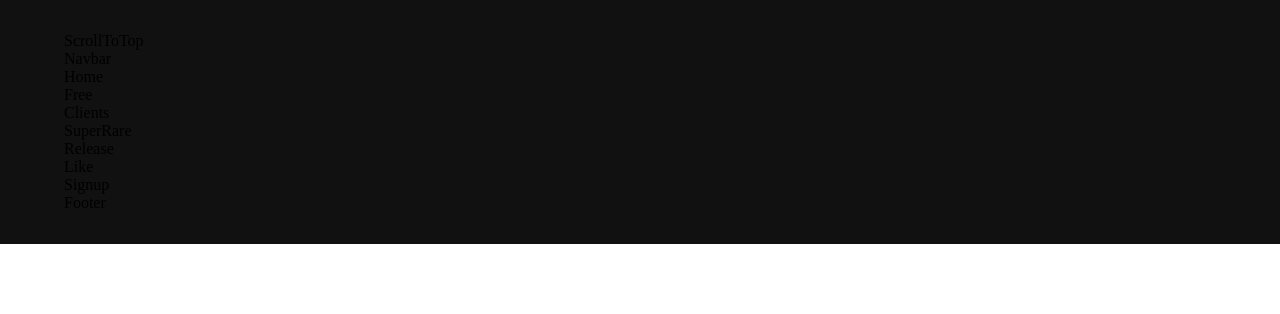
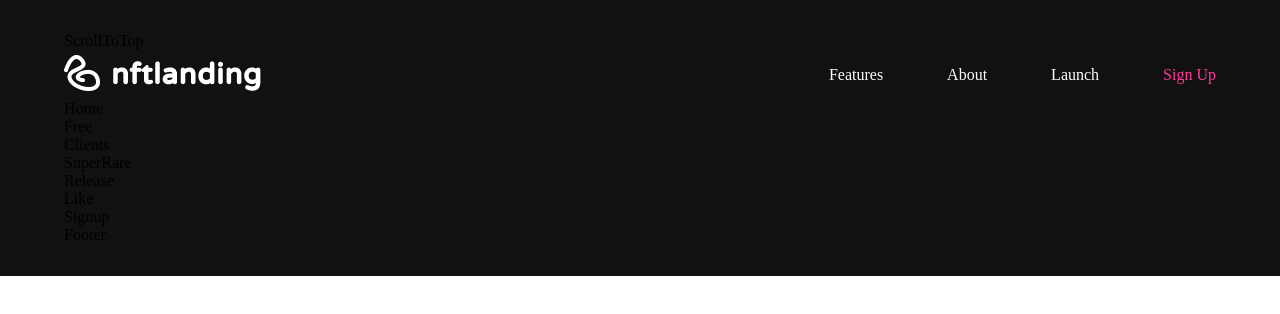
Before and after one commit to DevArthuro/landing-nft, a React (Vite) app: page / in a window 1280 px wide. Shown: the top 314 px of the page. Built offline with nearby package versions, Linux system fonts and the light colour scheme.

Commit message:
feat: add navbar

```diff
--- a/src/components/Navbar.tsx
+++ b/src/components/Navbar.tsx
@@ -1,5 +1,37 @@
+import { useState } from "react";
+import Logo from "../../public/logo.png";
+
 const Navbar = () => {
-  return <div>Navbar</div>;
+  const [navState, setNavState] = useState(false);
+  return (
+    <nav>
+      <div className="brand-container">
+        <div className="brand">
+          <img src={Logo} alt="logo" className="logo" />
+        </div>
+        <div className="toggle-container">
+          <div className="toggle"></div>
+          <div className="mode"></div>
+        </div>
+      </div>
+      <div className="links-container">
+        <ul className="links">
+          <li>
+            <a href="#">Features</a>
+          </li>
+          <li>
+            <a href="#">About</a>
+          </li>
+          <li>
+            <a href="#">Launch</a>
+          </li>
+          <li>
+            <a href="#">Sign Up</a>
+          </li>
+        </ul>
+      </div>
+    </nav>
+  );
 };
 
 export default Navbar;
--- a/src/sass/components/_navbar.scss
+++ b/src/sass/components/_navbar.scss
@@ -0,0 +1,35 @@
+@use "../base/variables" as *;
+
+nav {
+  display: flex;
+  justify-content: space-between;
+  align-items: center;
+  .brand-container {
+    .brand {
+      img {
+        height: 100%;
+      }
+    }
+    .toggle-container {
+      display: none;
+    }
+  }
+  .links-container {
+    .links {
+      list-style: none;
+      display: flex;
+      gap: 4rem;
+      li {
+        a {
+          color: map-get($colors, --accent-color1);
+          text-decoration: none;
+        }
+        &:last-of-type {
+          a {
+            color: map-get($colors, --pink);
+          }
+        }
+      }
+    }
+  }
+}
--- a/src/styles/index.css
+++ b/src/styles/index.css
@@ -1 +1 @@
-@import"https://fonts.googleapis.com/css2?family=Inter:ital,opsz,wght@0,14..32,100..900;1,14..32,100..900&family=Poppins:ital,wght@0,300;0,400;0,500;0,600;0,700;1,300;1,400;1,500;1,600;1,700&display=swap";[data-theme=light]{--background: #fff;--accent-color1: #000;--accent-color2: #eee;--accent-color3: #777;--card-color: #eee}*{box-sizing:border-box}html{scroll-behavior:smooth;font-family:"Inter" sans-serif}body{padding:0;margin:0}.app-container{background-color:#111;overflow:hidden;transition:.5s ease-in-out;padding:2rem 4rem}@media screen and (max-width: 1080px){.app-container{padding:0}.app-container::-webkit-scrollbar{display:none}}::-webkit-scrollbar{background-color:#111;width:.2rem}::-webkit-scrollbar-thumb{background-color:#ff8139}
+@import"https://fonts.googleapis.com/css2?family=Inter:ital,opsz,wght@0,14..32,100..900;1,14..32,100..900&family=Poppins:ital,wght@0,300;0,400;0,500;0,600;0,700;1,300;1,400;1,500;1,600;1,700&display=swap";[data-theme=light]{--background: #fff;--accent-color1: #000;--accent-color2: #eee;--accent-color3: #777;--card-color: #eee}*{box-sizing:border-box}html{scroll-behavior:smooth;font-family:"Inter" sans-serif}body{padding:0;margin:0}.app-container{background-color:#111;overflow:hidden;transition:.5s ease-in-out;padding:2rem 4rem}@media screen and (max-width: 1080px){.app-container{padding:0}.app-container::-webkit-scrollbar{display:none}}::-webkit-scrollbar{background-color:#111;width:.2rem}::-webkit-scrollbar-thumb{background-color:#ff8139}nav{display:flex;justify-content:space-between;align-items:center}nav .brand-container .brand img{height:100%}nav .brand-container .toggle-container{display:none}nav .links-container .links{list-style:none;display:flex;gap:4rem}nav .links-container .links li a{color:#fff;text-decoration:none}nav .links-container .links li:last-of-type a{color:#ff3998}
```
